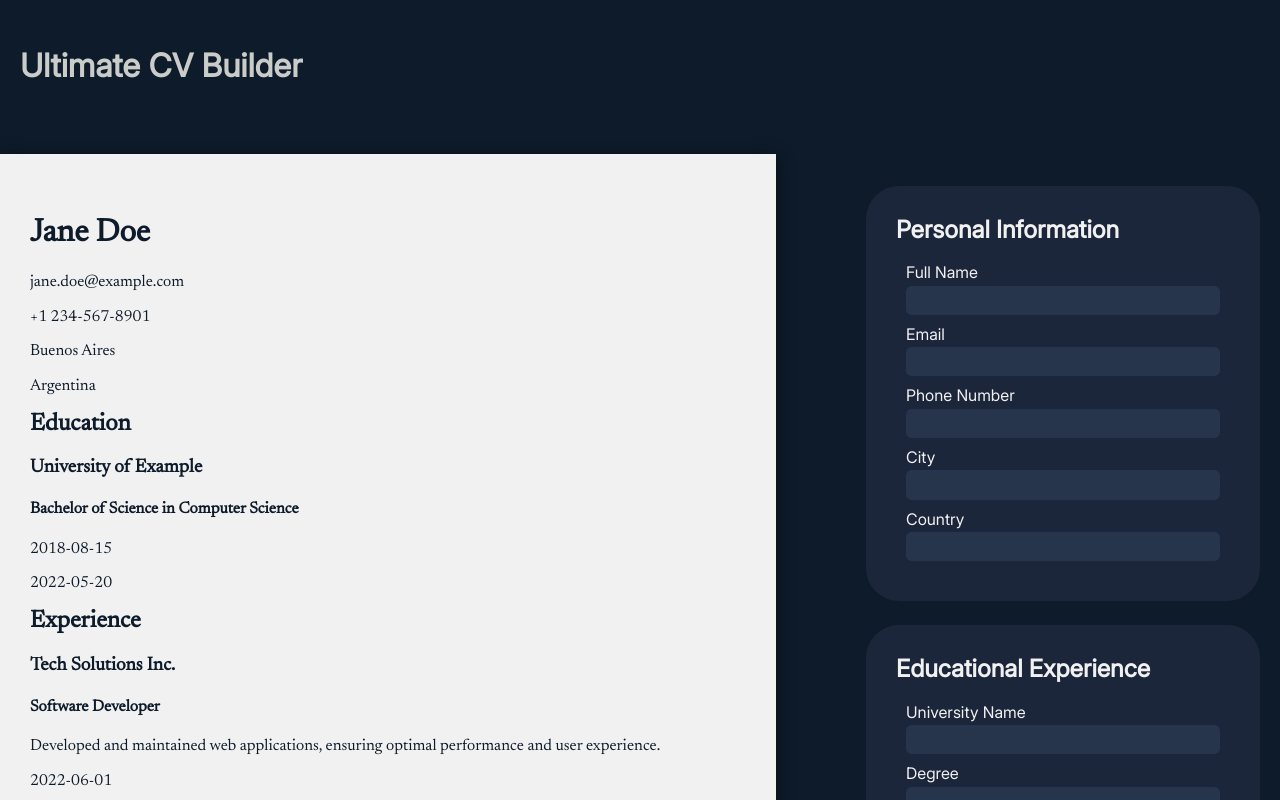
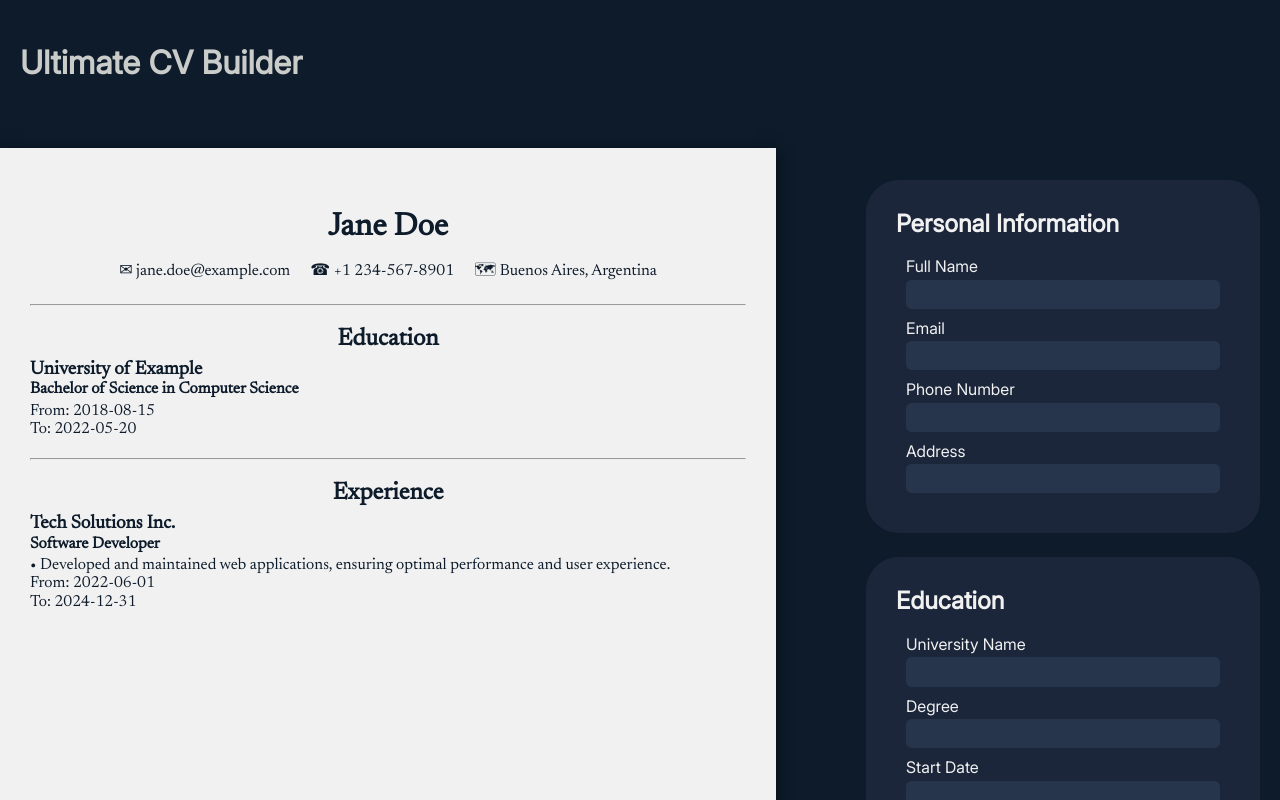
Before and after one commit to gianlucaegallino/CV-Builder-Ultimate, a React (Vite) app: page / in a window 1280 px wide. Shown: the top 800 px of the page. Built offline with nearby package versions, Linux system fonts and the light colour scheme.

Commit message:
Improve curriculum styling

```diff
--- a/src/components/App.jsx
+++ b/src/components/App.jsx
@@ -11,8 +11,7 @@ function App() {
     name: "Jane Doe",
     email: "jane.doe@example.com",
     phone: "+1 234-567-8901",
-    city: "Buenos Aires",
-    country: "Argentina",
+    address: "Buenos Aires, Argentina"
   });
   const [educationData, setEducationData] = useState({
     university: "University of Example",
--- a/src/components/CVEducation.jsx
+++ b/src/components/CVEducation.jsx
@@ -1,14 +1,25 @@
-export default function CVEducation({data}) {
+import "../styles/CVEducation.css";
 
-const {university=false, degree = false, startDate = false, endDate = false} = data;
+export default function CVEducation({ data }) {
+  const {
+    university = false,
+    degree = false,
+    startDate = false,
+    endDate = false,
+  } = data;
   return (
     //TODO: Make dynamic
+    <>
+      <hr></hr>
       <div className="education">
+        <div>
           <h2>Education</h2>
           <h3>{university}</h3>
           <h4>{degree}</h4>
-      <p>{startDate}</p>
-      <p>{endDate}</p>
+          <p>{startDate && "From: " + startDate}</p>
+          <p>{endDate && "To: " + endDate}</p>
         </div>
+      </div>
+    </>
   );
 }
--- a/src/components/CVForm.jsx
+++ b/src/components/CVForm.jsx
@@ -10,12 +10,12 @@ export default function CVForm({personalFn, educationFn, jobFn}) {
         <LabeledInput label="Full Name" field="name" extraFunction={personalFn}></LabeledInput>
         <LabeledInput label="Email" field="email" extraFunction={personalFn}></LabeledInput>
         <LabeledInput label="Phone Number" field="phone" extraFunction={personalFn}></LabeledInput>
-        <LabeledInput label="City" field="city" extraFunction={personalFn}></LabeledInput>
-        <LabeledInput label="Country" field="country" extraFunction={personalFn}></LabeledInput>
+        <LabeledInput label="Address" field="address" extraFunction={personalFn}></LabeledInput>
+
       </InputWrapper>
 
       {/*         TODO: Make this support multiples. */}
-      <InputWrapper title="Educational Experience">
+      <InputWrapper title="Education">
         <LabeledInput label="University Name" field="university" extraFunction={educationFn}></LabeledInput>
         <LabeledInput label="Degree" field="degree" extraFunction={educationFn}></LabeledInput>
         <LabeledInput label="Start Date" field="startDate" extraFunction={educationFn}></LabeledInput>
--- a/src/components/CVJobs.jsx
+++ b/src/components/CVJobs.jsx
@@ -1,14 +1,24 @@
-export default function CVJobs({data}){
-    //TODO: Make dynamic y Handle errors
-    const {company=false, jobTitle = false, description = false, startDate = false, endDate = false} = data;
-    return (
-        <div className="work">
+import "../styles/CVJobs.css";
+export default function CVJobs({ data = null }) {
+  //TODO: Make dynamic
+  const {
+    company = false,
+    jobTitle = false,
+    description = false,
+    startDate = false,
+    endDate = false,
+  } = data;
+  return (
+    <>
+      <hr></hr>
+      <div className="work">
         <h2>Experience</h2>
         <h3>{company}</h3>
         <h4>{jobTitle}</h4>
-        <p>{description}</p>
-        <p>{startDate}</p>
-        <p>{endDate}</p>
-    </div>
-    );
+        <p className="thick">{description && "• " + description}</p>
+        <p>{startDate && "From: " + startDate}</p>
+        <p>{endDate && "To: " + endDate}</p>
+      </div>
+    </>
+  );
 }
--- a/src/components/CvHeading.jsx
+++ b/src/components/CvHeading.jsx
@@ -1,13 +1,16 @@
+import "../styles/CVHeading.css"
 export default function CvHeading({data}){
-    const {name=false, email = false, phone = false, city = false, country = false} = data;
-    //TODO: Make dynamic y Handle errors
+    const {name=false, email = false, phone = false, address = false} = data;
+    //TODO: Make dynamic
     return(
         <div className="cvHeading">
-            <h1>{name}</h1>
-            <p>{email}</p>
-            <p>{phone}</p>
-            <p>{city}</p>
-            <p>{country}</p>
+            <h1 className="title">{name}</h1>
+            <div className="lineContainer">
+                <p>{email && "✉ " + email}</p>
+                <p>{phone && "☎ " + phone}</p>
+                <p>{address && "🗺 " + address}</p>
+
+            </div>
         </div>
     )
 }
--- /dev/null
+++ b/src/styles/CVEducation.css
@@ -0,0 +1,19 @@
+.education p{
+    margin:0px
+}
+.education h3, h4{
+    margin: 0px;
+}
+.education h3{
+    margin-top: 5px;
+}
+.education h4{
+    margin-bottom: 3px;
+}
+.education{
+    margin-top: 20px;
+    margin-bottom: 20px;
+}
+.education h2{
+    text-align: center;
+}
--- /dev/null
+++ b/src/styles/CVHeading.css
@@ -0,0 +1,12 @@
+.title{
+    text-align: center;
+    margin-bottom: 0px;
+}
+.lineContainer{
+    height: min-content;
+    display: flex;
+    flex-direction: row;
+    align-items: center;
+    justify-content: center;
+    gap: 20px;
+}
--- /dev/null
+++ b/src/styles/CVJobs.css
@@ -0,0 +1,22 @@
+.work p{
+    margin:0px
+}
+.work h3, h4{
+    margin: 0px;
+}
+.work h3{
+    margin-top: 5px;
+}
+.work h4{
+    margin-bottom: 3px;
+}
+.work{
+    margin-top: 20px;
+    margin-bottom: 20px;
+}
+.work .thick{
+    font-weight: 500;
+}
+.work h2{
+    text-align: center;
+}
```
Lines whose indentation alone changed are shown as unchanged.
